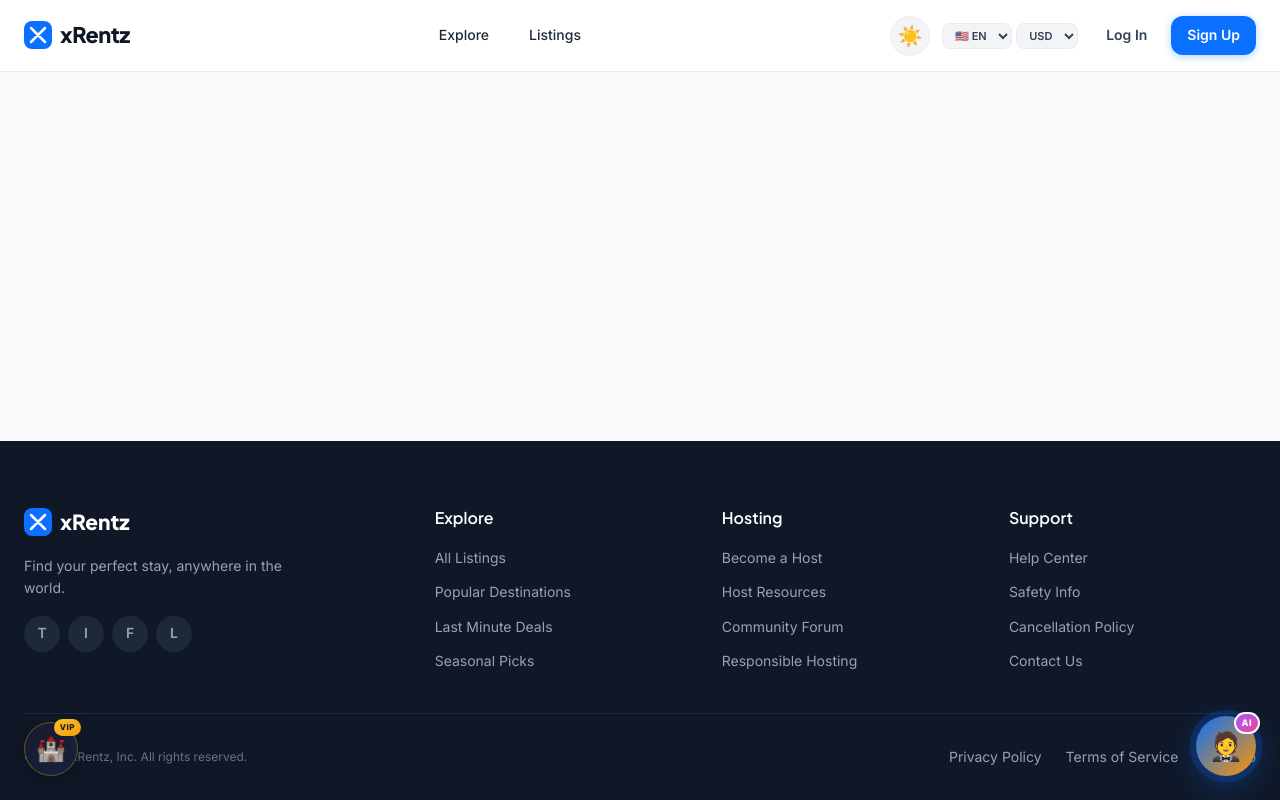
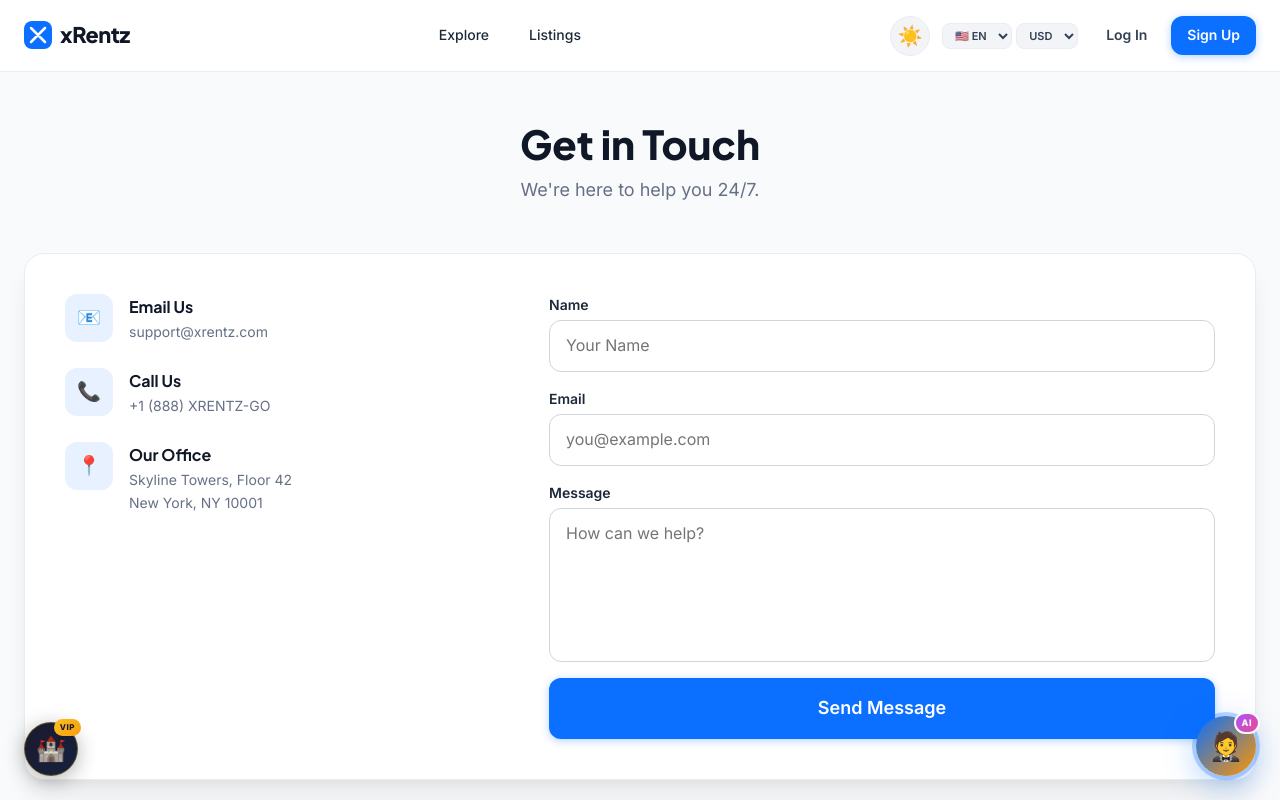
Before and after one commit to SourabhX16/xRentz, a React (Vite) app: page /contact in a window 1280 px wide. Shown: the top 800 px of the page. Built offline with nearby package versions, Linux system fonts and the light colour scheme.

Commit message:
Support: Implemented Help Center, Contact Us, and Cancellation Policy pages

```diff
--- a/src/App.jsx
+++ b/src/App.jsx
@@ -11,6 +11,9 @@ import Booking from './pages/Booking';
 import Auth from './pages/Auth';
 import Dashboard from './pages/Dashboard';
 import OwnerDashboard from './pages/OwnerDashboard';
+import HelpCenter from './pages/HelpCenter';
+import ContactUs from './pages/ContactUs';
+import CancellationPolicy from './pages/CancellationPolicy';
 import './App.css';
 
 export default function App() {
@@ -26,6 +29,9 @@ export default function App() {
           <Route path="/auth" element={<Auth />} />
           <Route path="/dashboard" element={<Dashboard />} />
           <Route path="/owner-dashboard" element={<OwnerDashboard />} />
+          <Route path="/help" element={<HelpCenter />} />
+          <Route path="/contact" element={<ContactUs />} />
+          <Route path="/cancellation" element={<CancellationPolicy />} />
         </Routes>
       </main>
       <Footer />
--- a/src/components/Footer.jsx
+++ b/src/components/Footer.jsx
@@ -40,10 +40,10 @@ export default function Footer() {
 
           <div className="footer__col">
             <h4 className="footer__heading">Support</h4>
-            <a href="#" className="footer__link">Help Center</a>
+            <Link to="/help" className="footer__link">Help Center</Link>
             <a href="#" className="footer__link">Safety Info</a>
-            <a href="#" className="footer__link">Cancellation Policy</a>
-            <a href="#" className="footer__link">Contact Us</a>
+            <Link to="/cancellation" className="footer__link">Cancellation Policy</Link>
+            <Link to="/contact" className="footer__link">Contact Us</Link>
           </div>
         </div>
 
--- /dev/null
+++ b/src/pages/CancellationPolicy.jsx
@@ -0,0 +1,35 @@
+import './Support.css';
+
+export default function CancellationPolicy() {
+  return (
+    <div className="support-page animate-fade-in">
+      <div className="support-container container">
+        <header className="support-header">
+          <h1>Cancellation Policy</h1>
+          <p>Transparent rules for peace of mind.</p>
+        </header>
+
+        <div className="support-card policy-content">
+          <h2>Standard Policy</h2>
+          <p>At xRentz, we aim to balance flexibility for guests with security for hosts. Our standard policy applies to most listings unless otherwise specified by the host.</p>
+
+          <ul>
+            <li><strong>Full Refund:</strong> If cancelled at least 48 hours before check-in.</li>
+            <li><strong>Partial Refund (50%):</strong> If cancelled between 24 and 48 hours before check-in.</li>
+            <li><strong>No Refund:</strong> If cancelled within 24 hours of check-in.</li>
+          </ul>
+
+          <h2>Host-Specific Policies</h2>
+          <p>Some premium properties may have "Strict" or "Super Strict" policies. Always check the specific listing details before booking.</p>
+
+          <h2>Extenuating Circumstances</h2>
+          <p>In cases of natural disasters, government travel restrictions, or serious medical emergencies, xRentz may issue a full refund regardless of the standard policy. Please contact our support team with documentation in these cases.</p>
+
+          <div style={{ marginTop: '40px', padding: '20px', background: 'var(--color-primary-50)', borderRadius: 'var(--radius-lg)', fontSize: '0.9rem' }}>
+            <strong>Note:</strong> Transaction fees from payment processors (approx 3%) may not be refundable in all regions.
+          </div>
+        </div>
+      </div>
+    </div>
+  );
+}
--- /dev/null
+++ b/src/pages/ContactUs.jsx
@@ -0,0 +1,87 @@
+import { useState } from 'react';
+import './Support.css';
+
+export default function ContactUs() {
+  const [submitted, setSubmitted] = useState(false);
+
+  const handleSubmit = (e) => {
+    e.preventDefault();
+    setSubmitted(true);
+  };
+
+  return (
+    <div className="support-page animate-fade-in">
+      <div className="support-container container">
+        <header className="support-header">
+          <h1>Get in Touch</h1>
+          <p>We're here to help you 24/7.</p>
+        </header>
+
+        <div className="support-card">
+          <div className="contact-grid">
+            <div className="contact-info">
+              <div className="contact-method">
+                <div className="contact-method__icon">📧</div>
+                <div>
+                  <h4>Email Us</h4>
+                  <p>support@xrentz.com</p>
+                </div>
+              </div>
+              <div className="contact-method">
+                <div className="contact-method__icon">📞</div>
+                <div>
+                  <h4>Call Us</h4>
+                  <p>+1 (888) XRENTZ-GO</p>
+                </div>
+              </div>
+              <div className="contact-method">
+                <div className="contact-method__icon">📍</div>
+                <div>
+                  <h4>Our Office</h4>
+                  <p>Skyline Towers, Floor 42<br/>New York, NY 10001</p>
+                </div>
+              </div>
+            </div>
+
+            <div className="contact-form">
+              {submitted ? (
+                <div className="animate-scale-in" style={{ textAlign: 'center', padding: '40px 0' }}>
+                  <div style={{ fontSize: '3rem', marginBottom: '20px' }}>✅</div>
+                  <h3>Message Sent!</h3>
+                  <p>Our team will get back to you within 2-4 hours.</p>
+                  <button className="btn btn--primary btn--md" onClick={() => setSubmitted(false)} style={{ marginTop: '20px' }}>
+                    Send another message
+                  </button>
+                </div>
+              ) : (
+                <form className="auth-form" onSubmit={handleSubmit}>
+                  <div className="form-group">
+                    <label className="form-label">Name</label>
+                    <input type="text" className="form-input" placeholder="Your Name" required />
+                  </div>
+                  <div className="form-group">
+                    <label className="form-label">Email</label>
+                    <input type="email" className="form-input" placeholder="you@example.com" required />
+                  </div>
+                  <div className="form-group">
+                    <label className="form-label">Message</label>
+                    <textarea
+                      className="form-input"
+                      placeholder="How can we help?"
+                      rows="5"
+                      required
+                      style={{ resize: 'none' }}
+                    ></textarea>
+                  </div>
+                  <button type="submit" className="btn btn--primary btn--lg">
+                    Send Message
+                  </button>
+                </form>
+              )}
+            </div>
+          </div>
+        </div>
+      </div>
+    </div>
+  );
+}
--- /dev/null
+++ b/src/pages/HelpCenter.jsx
@@ -0,0 +1,43 @@
+import './Support.css';
+
+export default function HelpCenter() {
+  const categories = [
+    { icon: '🏠', title: 'Booking & Stays', desc: 'How to book, check-in, and manage your trips.' },
+    { icon: '💳', title: 'Payments & Refunds', desc: 'Pricing, taxes, and how refunds work.' },
+    { icon: '🔒', title: 'Safety & Security', desc: 'Identity verification and property rules.' },
+    { icon: '📢', title: 'Hosting on xRentz', desc: 'How to list, manage, and earn as a host.' }
+  ];
+
+  return (
+    <div className="support-page animate-fade-in">
+      <div className="support-container container">
+        <header className="support-header">
+          <h1>Help Center</h1>
+          <p>Everything you need to know about using xRentz.</p>
+        </header>
+
+        <div className="support-card">
+          <div className="support-search" style={{ marginBottom: '40px' }}>
+             <input
+              type="text"
+              placeholder="Search help articles..."
+              className="form-input"
+              style={{ width: '100%', height: '56px', fontSize: '1.1rem' }}
+             />
+          </div>
+
+          <h3>Common Topics</h3>
+          <div className="help-grid">
+            {categories.map((cat, i) => (
+              <div key={i} className="help-category">
+                <div className="help-category__icon">{cat.icon}</div>
+                <h3>{cat.title}</h3>
+                <p>{cat.desc}</p>
+              </div>
+            ))}
+          </div>
+        </div>
+      </div>
+    </div>
+  );
+}
--- /dev/null
+++ b/src/pages/Support.css
@@ -0,0 +1,145 @@
+.support-page {
+  padding-top: var(--space-12);
+  padding-bottom: var(--space-20);
+  background: var(--color-neutral-50);
+  min-height: 80vh;
+}
+
+.support-container {
+  max-width: 900px;
+  margin: 0 auto;
+}
+
+.support-header {
+  text-align: center;
+  margin-bottom: var(--space-12);
+}
+
+.support-header h1 {
+  font-size: var(--text-h1);
+  font-weight: var(--fw-extra);
+  color: var(--color-neutral-900);
+  margin-bottom: var(--space-2);
+}
+
+.support-header p {
+  font-size: var(--text-body-lg);
+  color: var(--color-neutral-500);
+}
+
+.support-card {
+  background: var(--color-white);
+  border-radius: var(--radius-2xl);
+  border: 1px solid var(--color-neutral-200);
+  padding: var(--space-10);
+  box-shadow: var(--shadow-xl);
+}
+
+/* HELP CENTER */
+.help-grid {
+  display: grid;
+  grid-template-columns: repeat(2, 1fr);
+  gap: var(--space-6);
+  margin-top: var(--space-8);
+}
+
+.help-category {
+  padding: var(--space-6);
+  border: 1px solid var(--color-neutral-100);
+  border-radius: var(--radius-xl);
+  transition: all var(--duration-normal);
+  cursor: pointer;
+}
+
+.help-category:hover {
+  border-color: var(--color-primary-300);
+  background: var(--color-primary-50);
+  transform: translateY(-2px);
+}
+
+.help-category__icon {
+  font-size: 2rem;
+  margin-bottom: var(--space-4);
+}
+
+.help-category h3 {
+  font-size: var(--text-body-lg);
+  font-weight: var(--fw-bold);
+  margin-bottom: var(--space-2);
+}
+
+.help-category p {
+  font-size: var(--text-body-sm);
+  color: var(--color-neutral-500);
+}
+
+/* CONTACT FORM */
+.contact-grid {
+  display: grid;
+  grid-template-columns: 1fr 1.5fr;
+  gap: var(--space-10);
+}
+
+.contact-info {
+  display: flex;
+  flex-direction: column;
+  gap: var(--space-6);
+}
+
+.contact-method {
+  display: flex;
+  gap: var(--space-4);
+}
+
+.contact-method__icon {
+  width: 48px;
+  height: 48px;
+  background: var(--color-primary-50);
+  color: var(--color-primary-600);
+  border-radius: var(--radius-lg);
+  display: flex;
+  align-items: center;
+  justify-content: center;
+  font-size: 1.2rem;
+  flex-shrink: 0;
+}
+
+.contact-method h4 {
+  font-weight: var(--fw-bold);
+  margin-bottom: 2px;
+}
+
+.contact-method p {
+  font-size: var(--text-body-sm);
+  color: var(--color-neutral-500);
+}
+
+/* POLICY CONTENT */
+.policy-content {
+  line-height: 1.8;
+  color: var(--color-neutral-700);
+}
+
+.policy-content h2 {
+  font-size: var(--text-h3);
+  margin: var(--space-8) 0 var(--space-4);
+  color: var(--color-neutral-900);
+}
+
+.policy-content p {
+  margin-bottom: var(--space-4);
+}
+
+.policy-content ul {
+  padding-left: var(--space-6);
+  margin-bottom: var(--space-6);
+}
+
+.policy-content li {
+  margin-bottom: var(--space-2);
+}
+
+@media (max-width: 768px) {
+  .help-grid, .contact-grid { grid-template-columns: 1fr; }
+  .support-card { padding: var(--space-6); }
+}
```
